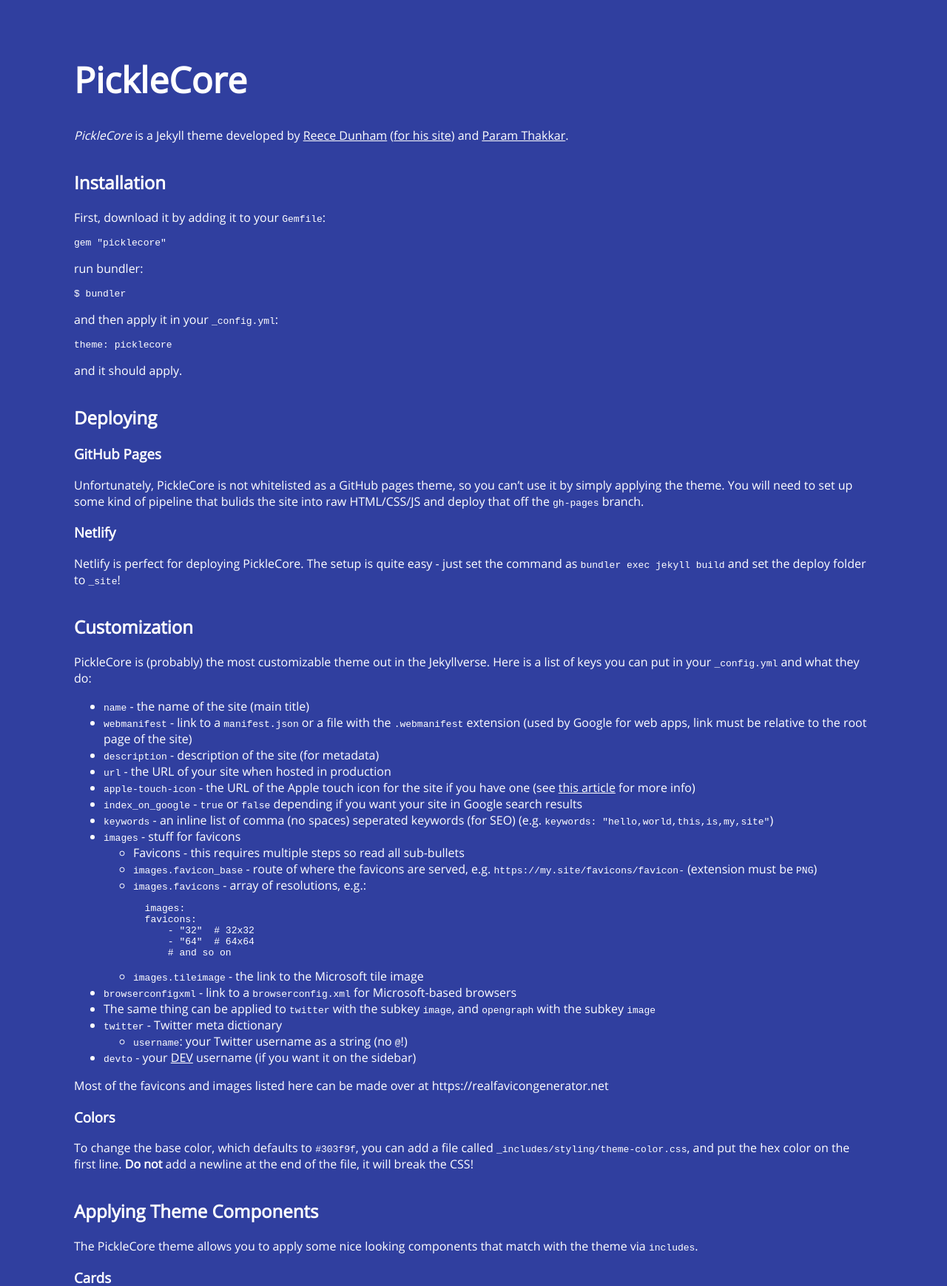
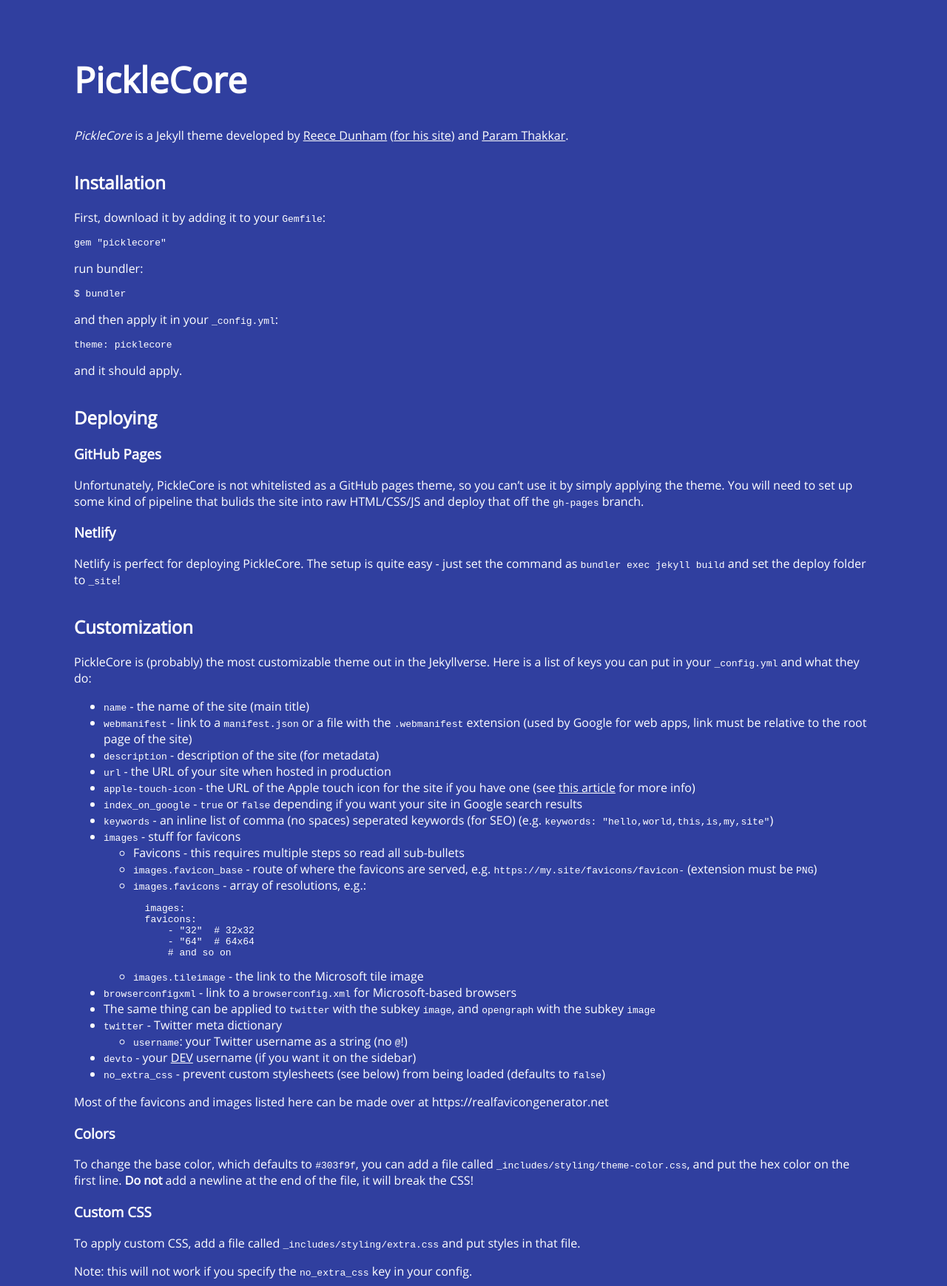
Before and after one commit to rdilweb/PickleCore, a Jekyll site: the page built from README.md, in a window 1280 px wide. Shown: the top 1739 px of the page at 74% size. Built offline with Jekyll 4.4.1, drawn with Linux system fonts in a browser that asks for light colours; our own code applies the rules of GitHub Pages for plain Markdown files; some of the changed text lies outside the part shown; grey boxes are pictures that could not be loaded.

Commit message:
0.10.0 - block solid element and custom css support

````diff
--- a/README.md
+++ b/README.md
@@ -62,6 +62,7 @@ PickleCore is (probably) the most customizable theme out in the Jekyllverse. Her
 * `twitter` - Twitter meta dictionary
   * `username`: your Twitter username as a string (no `@`!)
 * `devto` - your [DEV](https://dev.to/) username (if you want it on the sidebar)
+* `no_extra_css` - prevent custom stylesheets (see below) from being loaded (defaults to `false`)
 
 Most of the favicons and images listed here can be made over at https://realfavicongenerator.net
 
@@ -69,6 +70,12 @@ Most of the favicons and images listed here can be made over at https://realfavi
 
 To change the base color, which defaults to `#303f9f`, you can add a file called `_includes/styling/theme-color.css`,
 and put the hex color on the first line. **Do not** add a newline at the end of the file, it will break the CSS!
+
+### Custom CSS
+
+To apply custom CSS, add a file called `_includes/styling/extra.css` and put styles in that file.
+
+Note: this will not work if you specify the `no_extra_css` key in your config.
 
 ## Applying Theme Components
 
@@ -81,7 +88,10 @@ The PickleCore theme allows you to apply some nice looking components that match
 A card (shown above) can be applied by adding the following to any page **with [Front Matter](https://jekyllrb.com/docs/front-matter/) on it**:
 
 ```html
-<!-- Note: you can put as many cards as you want in each card container, but all cards NEED to be in a container -->
+<!--
+    Note: you can put as many cards as you want in each card container,
+    but all cards NEED to be in a container (with the class 'cards').
+-->
 <div class="cards">
   <!-- In this container, render a card -->
   {% include components/card.html cardtitle="My Card" cardbody="The text of the card!" %}
@@ -92,7 +102,7 @@ A card (shown above) can be applied by adding the following to any page **with [
 
 The easiest way to apply the sidebar to your website is to use the `default-with-sidebar` layout via Jekyll:
 
-```html
+```yaml
 ---
 layout: default-with-sidebar
 ---
@@ -104,13 +114,11 @@ The second easiest way is to add it via the include:
 ---
 layout: default
 ---
-
 <!--
-    Anchor the sidebar opener to this location on the page
+    Anchor the sidebar opener to this location on the page.
     Note: trying to move it via CSS may prove difficult!
 -->
-
-{%- include components/binds/sidebar-anchor.html -%}
+{% include components/binds/sidebar-anchor.html %}
 
 <!-- Other content -->
 ```
@@ -119,3 +127,15 @@ But you should ***most certainly not*** simply use the `sidebar.html` component
 
 > *Help! My sidebar is blank when I open it - what do I do?*
 > Certain site config fields will populate the sidebar, so see the customization section above.
+
+### Solid Blocks
+
+Sometimes you need to group data, or show something off, and a card just doesn't work. That's alright, you can just use the solid block element.
+
+Example:
+
+```html
+<div class="block-solid">
+    <h2>I am in a block!</h2>
+</div>
+```
--- a/assets/css/main.css
+++ b/assets/css/main.css
@@ -271,3 +271,15 @@ button:hover:after {
 a {
   color: white
 }
+
+.block-solid {
+  display: block;
+  border: white solid 4px;
+  padding: 7.5px;
+  margin-top: -5px;
+  text-align: center
+}
+
+{% unless site.no_extra_css %}
+    {% include styling/extra.css %}
+{% endunless %}
````
Also changed, not shown: .cirrus.yml, _includes/styling/extra.css (added), picklecore.gemspec.
